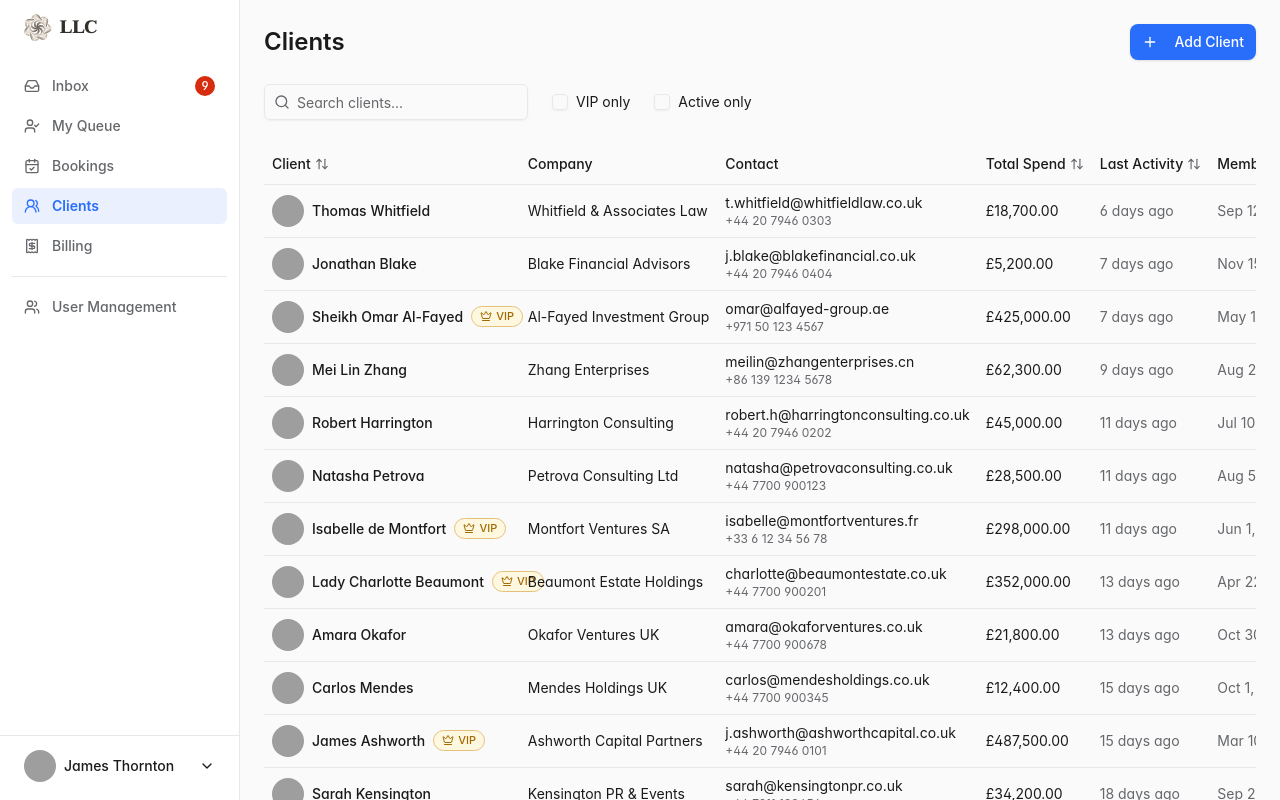
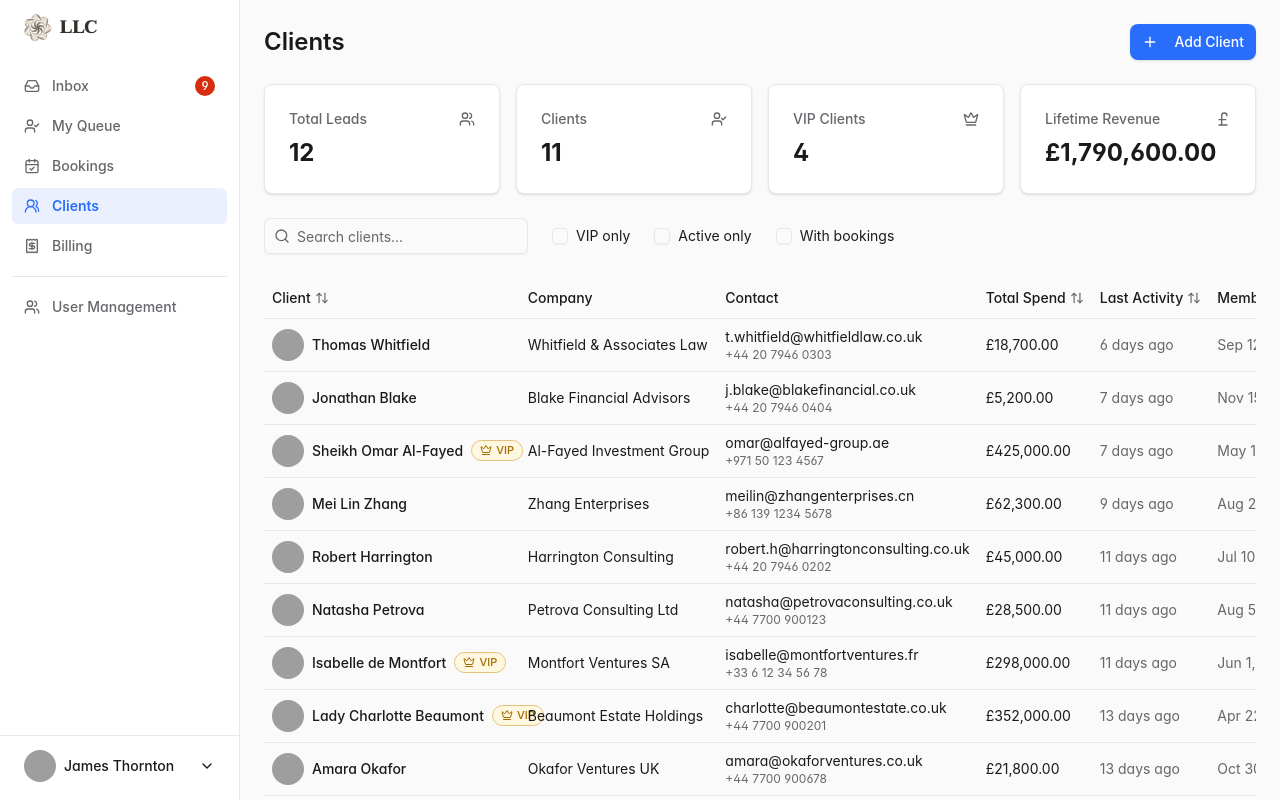
Before and after one commit to r-shelekhov/llc-backoffice-ui, a React (Vite) app: page /clients in a window 1280 px wide. Built offline with nearby package versions, Linux system fonts and the light colour scheme; grey boxes are pictures that could not be loaded.

Commit message:
feat: add KPI stats cards to clients page
Add a 4-card KPI strip showing Total Leads, Clients (with bookings),
VIP Clients, and Lifetime Revenue. Cards are clickable to filter the
table. Also adds a "With bookings" filter checkbox to the filter bar.

```diff
--- a/src/lib/filters.ts
+++ b/src/lib/filters.ts
@@ -197,6 +197,8 @@ export function applyClientFilters(
 
     if (filters.activeOnly && !c.isActive) return false;
 
+    if (filters.hasBookingsOnly && !c.hasBookings) return false;
+
     return true;
   });
 }
--- a/src/pages/clients-page.tsx
+++ b/src/pages/clients-page.tsx
@@ -1,19 +1,22 @@
 import { useState, useMemo } from "react";
 import { useNavigate } from "react-router-dom";
-import { Plus, Users } from "lucide-react";
+import { Plus, Users, UserCheck, Crown, PoundSterling } from "lucide-react";
 import type { Client, ClientFilterState, ClientRow } from "@/types";
 import { useAuth } from "@/hooks/use-auth";
 import {
   getAllConversationsWithRelations,
   clients,
+  bookings,
 } from "@/lib/mock-data";
 import {
   filterConversationsByPermission,
   filterVipConversations,
 } from "@/lib/permissions";
 import { applyClientFilters } from "@/lib/filters";
+import { formatCurrency } from "@/lib/format";
 import { FilterBar } from "@/components/filters/filter-bar";
 import { SearchInput } from "@/components/filters/search-input";
+import { KpiCard } from "@/components/dashboard/kpi-card";
 import { ClientTable } from "@/components/clients/client-table";
 import { ClientFormDialog } from "@/components/clients/client-form-dialog";
 import { DeleteClientDialog } from "@/components/clients/delete-client-dialog";
@@ -25,6 +28,7 @@ const initialFilters: ClientFilterState = {
   search: "",
   vipOnly: false,
   activeOnly: false,
+  hasBookingsOnly: false,
 };
 
 export function ClientsPage() {
@@ -52,6 +56,8 @@ export function ClientsPage() {
     const visibleClients = isAdminOrVip
       ? clients
       : clients.filter((c) => visibleClientIds.has(c.id));
+
+    const clientIdsWithBookings = new Set(bookings.map((b) => b.clientId));
 
     return visibleClients.map((client): ClientRow => {
       const clientConversations = permitted.filter(
@@ -85,17 +91,27 @@ export function ClientsPage() {
         visibleConversationCount: clientConversations.length,
         lastActivityAt,
         isActive,
+        hasBookings: clientIdsWithBookings.has(client.id),
       };
     });
     // eslint-disable-next-line react-hooks/exhaustive-deps
   }, [currentUser, updateCounter]);
+
+  const kpiStats = useMemo(() => {
+    const totalLeads = clientRows.length;
+    const clientsWithBookings = clientRows.filter((c) => c.hasBookings).length;
+    const vipCount = clientRows.filter((c) => c.isVip).length;
+    const lifetimeRevenue = clientRows.reduce((sum, c) => sum + c.totalSpend, 0);
+    return { totalLeads, clientsWithBookings, vipCount, lifetimeRevenue };
+  }, [clientRows]);
 
   const filteredClients = applyClientFilters(clientRows, filters);
 
   const activeFilterCount =
     (filters.search ? 1 : 0) +
     (filters.vipOnly ? 1 : 0) +
-    (filters.activeOnly ? 1 : 0);
+    (filters.activeOnly ? 1 : 0) +
+    (filters.hasBookingsOnly ? 1 : 0);
 
   function handleAdd() {
     setEditingClient(undefined);
@@ -168,6 +184,32 @@ export function ClientsPage() {
         </Button>
       </div>
 
+      <div className="grid grid-cols-4 gap-4">
+        <KpiCard
+          label="Total Leads"
+          value={kpiStats.totalLeads}
+          icon={Users}
+          onClick={() => setFilters(initialFilters)}
+        />
+        <KpiCard
+          label="Clients"
+          value={kpiStats.clientsWithBookings}
+          icon={UserCheck}
+          onClick={() => setFilters({ ...initialFilters, hasBookingsOnly: true })}
+        />
+        <KpiCard
+          label="VIP Clients"
+          value={kpiStats.vipCount}
+          icon={Crown}
+          onClick={() => setFilters({ ...initialFilters, vipOnly: true })}
+        />
+        <KpiCard
+          label="Lifetime Revenue"
+          value={formatCurrency(kpiStats.lifetimeRevenue)}
+          icon={PoundSterling}
+        />
+      </div>
+
       <FilterBar
         onReset={() => setFilters(initialFilters)}
         activeCount={activeFilterCount}
@@ -194,6 +236,15 @@ export function ClientsPage() {
             }
           />
           Active only
+        </label>
+        <label className="flex items-center gap-2 text-sm">
+          <Checkbox
+            checked={filters.hasBookingsOnly}
+            onCheckedChange={(checked) =>
+              setFilters((prev) => ({ ...prev, hasBookingsOnly: checked === true }))
+            }
+          />
+          With bookings
         </label>
       </FilterBar>
 
--- a/src/types/index.ts
+++ b/src/types/index.ts
@@ -249,12 +249,14 @@ export interface ClientRow extends Client {
   visibleConversationCount: number;
   lastActivityAt: string;
   isActive: boolean;
+  hasBookings: boolean;
 }
 
 export interface ClientFilterState {
   search: string;
   vipOnly: boolean;
   activeOnly: boolean;
+  hasBookingsOnly: boolean;
 }
 
 export type SortField = "last_activity" | "date_started" | "priority" | "waiting_since" | "sla_due";
```
